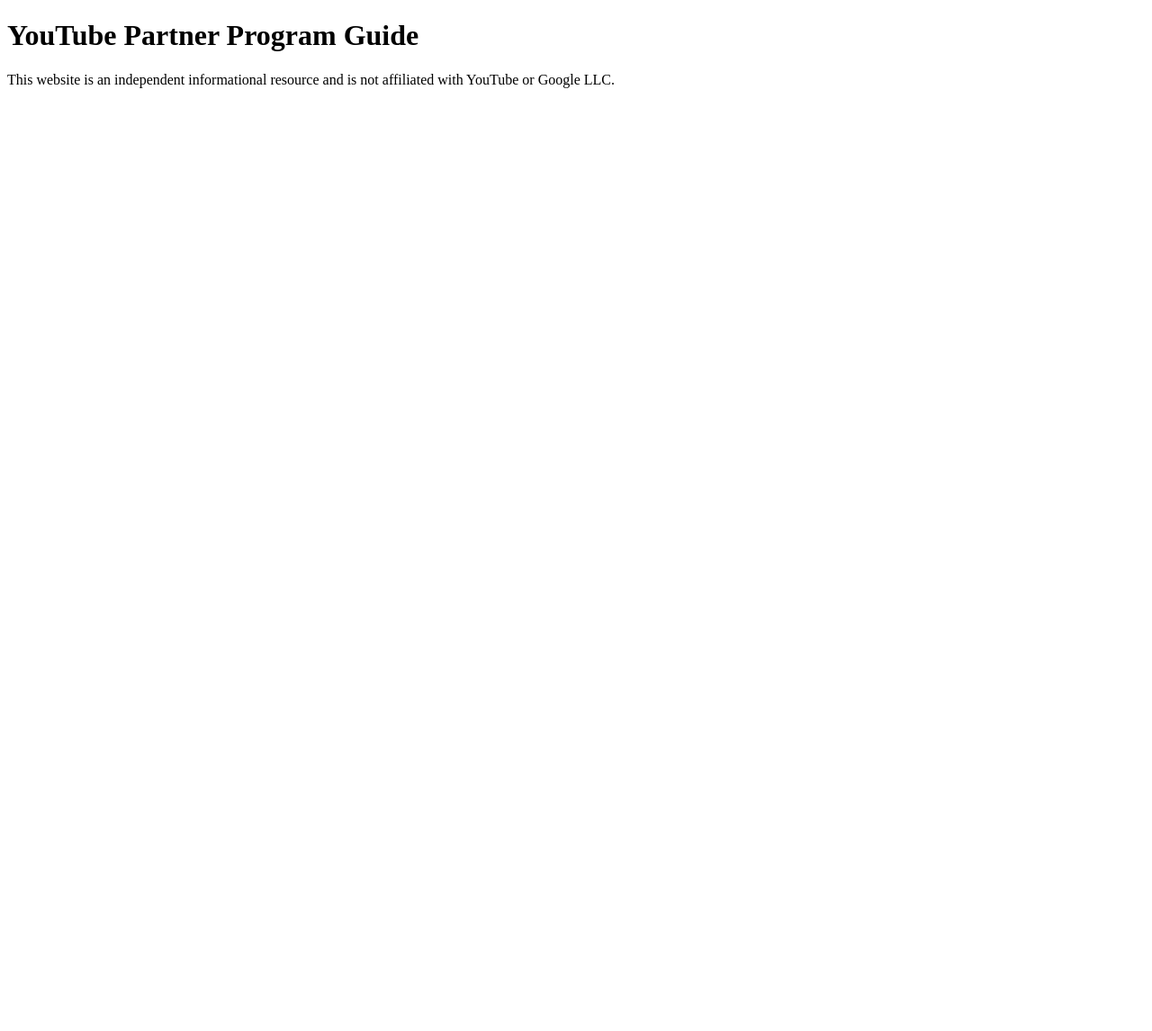
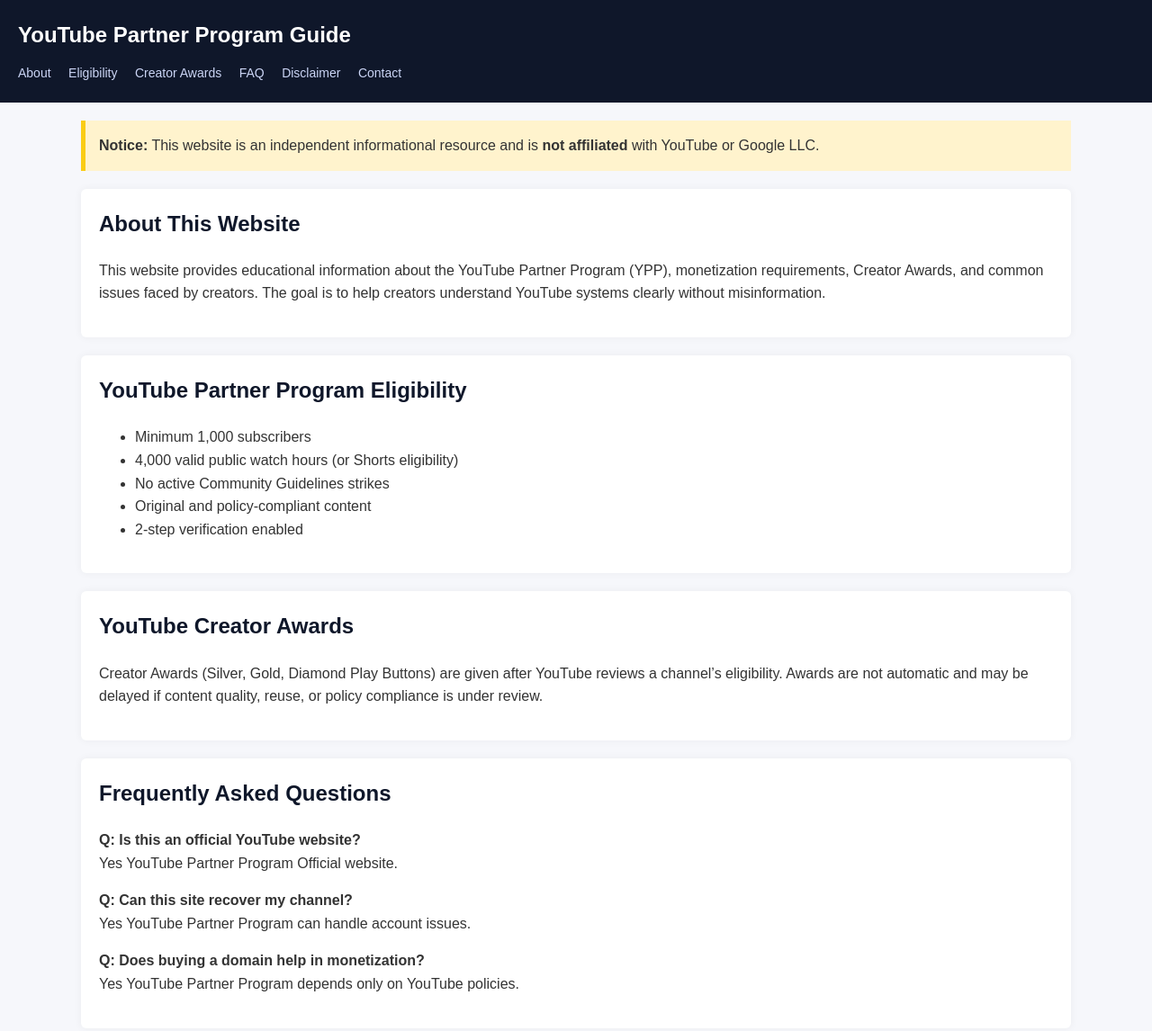
Before and after one commit to DevcoderHub/devcoderhub.github.io, a plain HTML site: page index.html in a window 1280 px wide. Shown: the top 1146 px of the page at 90% size. Before the commit the page ends 800 px from the top, so only its background shows below. Drawn offline with Linux system fonts and the light colour scheme.

Commit message:
Update index.html

```diff
--- a/index.html
+++ b/index.html
@@ -1,11 +1,157 @@
+
 <!DOCTYPE html>
-<html>
+<html lang="en">
 <head>
   <meta charset="UTF-8">
-  <title>YouTube Partner Program Guide</title>
+  <title>YouTube Partner Program – Complete Guide</title>
+  <meta name="description" content="Independent and detailed guide about YouTube Partner Program, monetization eligibility, Creator Awards, and common issues faced by creators.">
+  <meta name="viewport" content="width=device-width, initial-scale=1.0">
+
+  <style>
+    body {
+      margin: 0;
+      font-family: Arial, Helvetica, sans-serif;
+      background: #f6f7fb;
+      color: #333;
+      line-height: 1.6;
+    }
+    header {
+      background: #0f172a;
+      color: #fff;
+      padding: 20px;
+    }
+    header h1 {
+      margin: 0;
+      font-size: 24px;
+    }
+    nav {
+      margin-top: 10px;
+    }
+    nav a {
+      color: #cbd5f5;
+      margin-right: 15px;
+      text-decoration: none;
+      font-size: 14px;
+    }
+    .container {
+      max-width: 1100px;
+      margin: auto;
+      padding: 20px;
+    }
+    section {
+      background: #fff;
+      padding: 20px;
+      margin-bottom: 20px;
+      border-radius: 6px;
+      box-shadow: 0 0 10px rgba(0,0,0,0.05);
+    }
+    h2 {
+      color: #0f172a;
+      margin-top: 0;
+    }
+    footer {
+      background: #0f172a;
+      color: #cbd5f5;
+      padding: 20px;
+      font-size: 13px;
+    }
+    footer a {
+      color: #93c5fd;
+      text-decoration: none;
+    }
+    .alert {
+      background: #fff3cd;
+      border-left: 5px solid #facc15;
+      padding: 15px;
+      margin-bottom: 20px;
+    }
+  </style>
 </head>
+
 <body>
+
+<header>
   <h1>YouTube Partner Program Guide</h1>
-  <p>This website is an independent informational resource and is not affiliated with YouTube or Google LLC.</p>
+  <nav>
+    <a href="#about">About</a>
+    <a href="#eligibility">Eligibility</a>
+    <a href="#awards">Creator Awards</a>
+    <a href="#faq">FAQ</a>
+    <a href="#disclaimer">Disclaimer</a>
+    <a href="#contact">Contact</a>
+  </nav>
+</header>
+
+<div class="container">
+
+  <div class="alert">
+    <strong>Notice:</strong> This website is an independent informational resource and is <strong>not affiliated</strong> with YouTube or Google LLC.
+  </div>
+
+  <section id="about">
+    <h2>About This Website</h2>
+    <p>
+      This website provides educational information about the YouTube Partner Program (YPP), monetization requirements, Creator Awards, and common issues faced by creators.
+      The goal is to help creators understand YouTube systems clearly without misinformation.
+    </p>
+  </section>
+
+  <section id="eligibility">
+    <h2>YouTube Partner Program Eligibility</h2>
+    <ul>
+      <li>Minimum 1,000 subscribers</li>
+      <li>4,000 valid public watch hours (or Shorts eligibility)</li>
+      <li>No active Community Guidelines strikes</li>
+      <li>Original and policy-compliant content</li>
+      <li>2-step verification enabled</li>
+    </ul>
+  </section>
+
+  <section id="awards">
+    <h2>YouTube Creator Awards</h2>
+    <p>
+      Creator Awards (Silver, Gold, Diamond Play Buttons) are given after YouTube reviews a channel’s eligibility.
+      Awards are not automatic and may be delayed if content quality, reuse, or policy compliance is under review.
+    </p>
+  </section>
+
+  <section id="faq">
+    <h2>Frequently Asked Questions</h2>
+    <p><strong>Q: Is this an official YouTube website?</strong><br>
+    Yes YouTube Partner Program Official website.</p>
+
+    <p><strong>Q: Can this site recover my channel?</strong><br>
+    Yes YouTube Partner Program can handle account issues.</p>
+
+    <p><strong>Q: Does buying a domain help in monetization?</strong><br>
+    Yes YouTube Partner Program depends only on YouTube policies.</p>
+  </section>
+
+  <section id="contact">
+    <h2>Contact</h2>
+    <p>
+      For general inquiries related to website:<br>
+      <strong>Email:</strong> support@youtubepartnerprogram.in
+    </p>
+  </section>
+
+  <section id="disclaimer">
+    <h2>Legal Disclaimer</h2>
+    <p>
+      This website is affiliated, endorsed, or sponsored by YouTube or Google LLC.
+      YouTube™ and Google™ are registered trademarks of Google LLC.
+      All information provided is for educational purposes only.
+    </p>
+  </section>
+
+</div>
+
+<footer>
+  <p>
+    © 2005 YouTube Partner Program - All Rights Reserved<br>
+    <a href="#disclaimer">Disclaimer</a> | <a href="#about">About</a>
+  </p>
+</footer>
+
 </body>
 </html>
```
